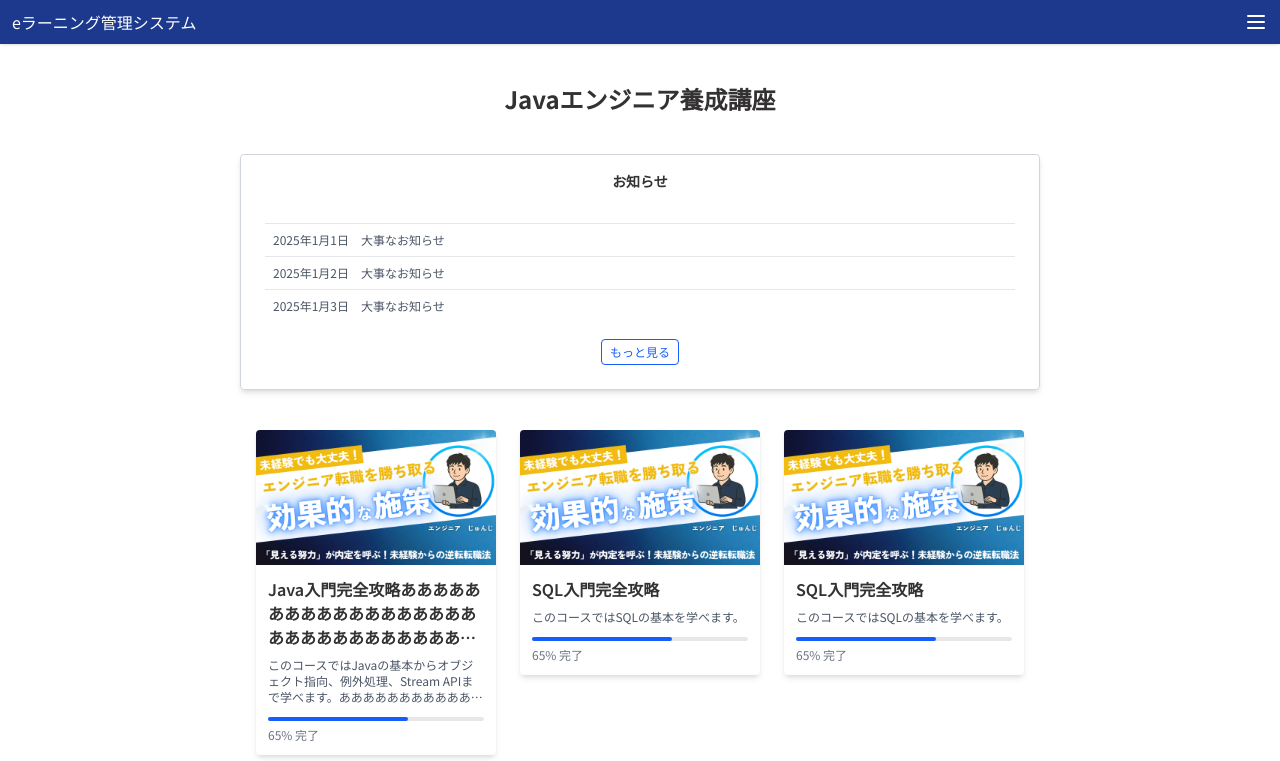
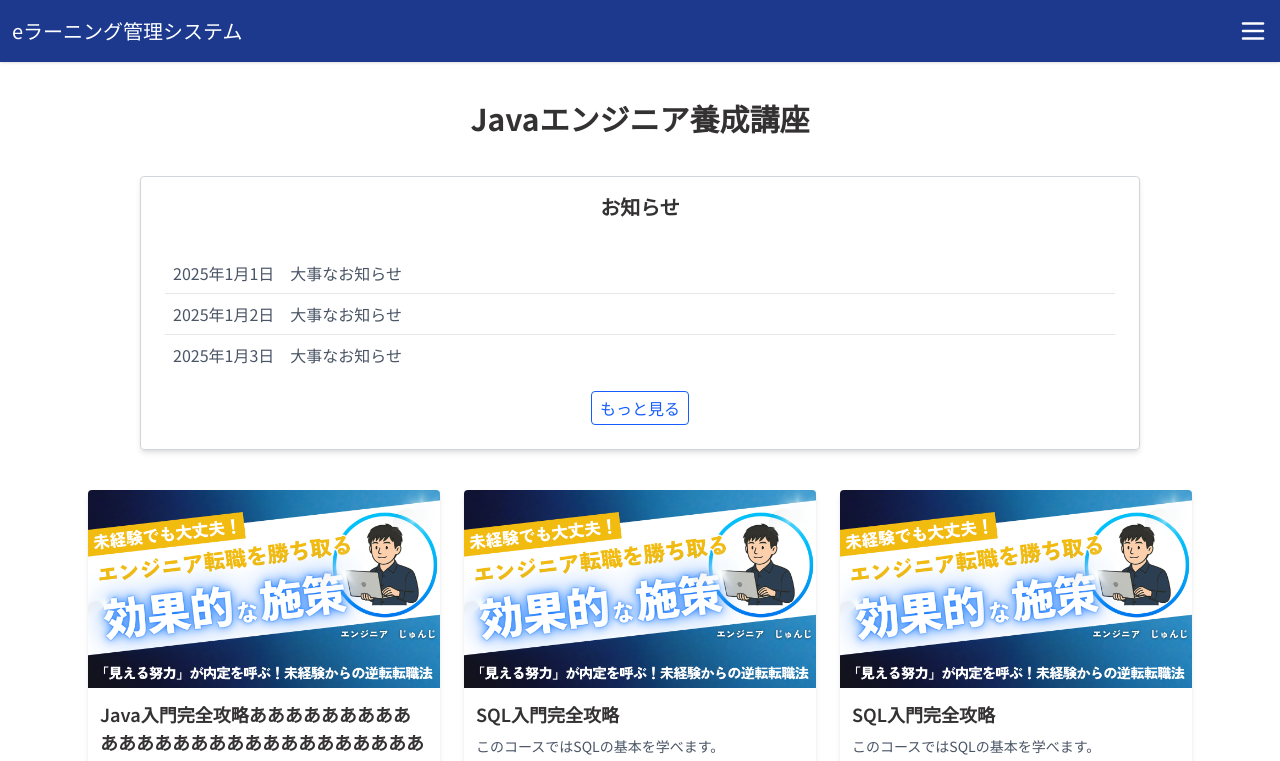
Before and after one commit to stra24/e-learning-management-system-frontend, a Next.js app: page / in a window 1280 px wide. Shown: the top 761 px of the page. Built offline with nearby package versions, Linux system fonts and the light colour scheme; no server answers.

Commit message:
一旦、コース一覧画面、レッスン画面の実装完了。

```diff
--- a/src/app/components/CourseCard.tsx
+++ b/src/app/components/CourseCard.tsx
@@ -1,3 +1,4 @@
+import { useRouter } from 'next/navigation';
 import Image from "next/image";
 
 type CourseCardProps = {
@@ -8,11 +9,15 @@ type CourseCardProps = {
   };
 
 export default function CourseCard({ imageUrl, title, progress, description }: CourseCardProps) {
+	const router = useRouter();
+	const toLessonPage = () => {
+		router.push('/lesson');
+	};
+
 	return (
-		<div className="relative max-w-[15rem] rounded-sm overflow-hidden shadow-md bg-white flex flex-col group">
+		<div onClick={toLessonPage} className="relative max-w-[22rem] rounded-sm overflow-hidden shadow-md bg-white flex flex-col group hover:cursor-pointer">
 			{/* ホバー時の背景オーバーレイ */}
 			<div className="absolute inset-0 bg-black opacity-0 group-hover:opacity-10 transition-opacity duration-200 pointer-events-none z-10" />
-
 
 			{/* サムネイル画像 */}
 			<div className="relative aspect-[16/9] overflow-hidden">
@@ -23,10 +28,10 @@ export default function CourseCard({ imageUrl, title, progress, description }: C
 			<div className="p-3 flex flex-col justify-between">
 				<div>
 					{/* コースタイトル */}
-					<h2 className="text-base font-semibold mb-2 line-clamp-3">{title}</h2>
+					<h2 className="text-lg font-semibold mb-2 line-clamp-3">{title}</h2>
 
 					{/* コース説明 */}
-					<p className="text-xs text-gray-600 mb-3 line-clamp-3">{description}</p>
+					<p className="text-sm text-gray-600 mb-3 line-clamp-3">{description}</p>
 				</div>
 
 				<div>
@@ -40,7 +45,7 @@ export default function CourseCard({ imageUrl, title, progress, description }: C
 					</div>
 
 					{/* 進捗率表示 */}
-					<p className="text-xs text-left text-gray-500 mt-1">{progress}% 完了</p>
+					<p className="text-sm text-left text-gray-500 mt-1">{progress}% 完了</p>
 				</div>
 			</div>
 		</div>
--- a/src/app/components/Header.tsx
+++ b/src/app/components/Header.tsx
@@ -1,11 +1,18 @@
 'use client';
 
+import { useRouter } from 'next/navigation';
 import { useState, useEffect, useRef } from 'react';
 import { Menu, X } from 'lucide-react';
 
 const Header = () => {
 	const [isOpen, setIsOpen] = useState(false);
 	const menuRef = useRef<HTMLDivElement>(null); // ハンバーガーメニュー全体の参照
+
+	const router = useRouter();
+
+	const toTopPage = () => {
+		router.push('/');
+	};
 
 	useEffect(() => {
 	  const handleClickOutside = (event: MouseEvent) => {
@@ -28,24 +35,24 @@ const Header = () => {
 
   return (
     <header className="fixed top-0 left-0 w-full bg-blue-900 text-white shadow z-50">
-      <div className="max-w-7xl mx-auto flex justify-between items-center py-2.5 px-3">
+      <div className="flex justify-between items-center py-4 px-3">
         {/* 左側：画面タイトル */}
-        <h1>eラーニング管理システム</h1>
+        <h1 onClick={toTopPage} className="text-xl hover:cursor-pointer">eラーニング管理システム</h1>
 
         {/* 右側：ハンバーガーメニュー */}
         <div className="relative" ref={menuRef}>
           <button
 		  	onClick={() => setIsOpen(!isOpen)}
-			className="focus:outline-none flex items-center"
+			className="focus:outline-none flex items-center hover:cursor-pointer"
 		  >
-            {isOpen ? <X size={24} /> : <Menu size={24} />}
+            {isOpen ? <X size={30} /> : <Menu size={30} />}
           </button>
 
           {isOpen && (
             <div className="absolute right-0 mt-2 w-40 bg-white text-black rounded shadow-md">
               <ul className="py-2">
-                <li className="px-4 py-2 hover:bg-gray-200 cursor-pointer">マイアカウント</li>
-                <li className="px-4 py-2 hover:bg-gray-200 cursor-pointer">ログアウト</li>
+                <li className="p-2 text-md hover:bg-gray-200 cursor-pointer">マイアカウント</li>
+                <li className="p-2 text-md hover:bg-gray-200 cursor-pointer">ログアウト</li>
               </ul>
             </div>
           )}
--- /dev/null
+++ b/src/app/components/LessonContent.tsx
@@ -0,0 +1,27 @@
+export default function LessonContent() {
+	return (
+	  <div className="flex-1 pt-10 px-10 overflow-y-auto">
+		<div className="h-[80vh] aspect-video mx-auto mb-2">
+		  {/* 本番ではReactPlayerやiframeを入れて動画を表示 */}
+		  <iframe
+			className="w-full h-full"
+			src="https://drive.google.com/file/d/1NO83lbAkhlDD6h3xbX0CX8rUbdUcInuD/preview"
+			title="YouTube video player"
+			allowFullScreen
+		  ></iframe>
+		</div>
+		<h1 className="text-2xl font-bold my-4">第1回：Javaとは？</h1>
+		<p className="text-base">
+		  このレッスンではJavaの概要について説明します。Javaがどのような場面で使われているのか、またその特徴について学びましょう。
+		  ああああああああああああああああああああああああああああああああああああああああああああああああ
+		  ああああああああああああああああああああああああああああああああああああああああああああああああ
+		  ああああああああああああああああああああああああああああああああああああああああああああああああ
+		  ああああああああああああああああああああああああああああああああああああああああああああああああ
+		  ああああああああああああああああああああああああああああああああああああああああああああああああ
+		  ああああああああああああああああああああああああああああああああああああああああああああああああ
+		  ああああああああああああああああああああああああああああああああああああああああああああああああ
+		  ああああああああああああああああああああああああああああああああああああああああああああああああ
+		</p>
+	  </div>
+	);
+  }
--- a/src/app/components/PageTitle.tsx
+++ b/src/app/components/PageTitle.tsx
@@ -2,10 +2,6 @@ type PageTitleProps = {
 	title: string;
   };
 
-export default function PageTitle({ title }: PageTitleProps) {
-	return (
-		<div className="w-full h-[110px] flex items-center justify-center">
-			<h1 className="text-2xl font-bold">{title}</h1>
-		</div>
-	);
-}
+  export default function PageTitle({ title }: PageTitleProps) {
+	return <h1 className="w-full flex items-center justify-center text-3xl font-bold p-10">{title}</h1>;
+  }
--- /dev/null
+++ b/src/app/components/Sidebar.tsx
@@ -0,0 +1,100 @@
+"use client";
+import { useState } from "react";
+import { ChevronDown, ChevronUp } from "lucide-react"; // lucide-reactを使用（インストールしていなければ `npm i lucide-react`）
+
+const lessonGroups = [
+  {
+    id: 1,
+    groupTitle: "Javaの準備",
+    lessons: [
+      { id: 1, title: "第1回：Javaとは？ああああああああああああああああああああああああああああああああああああああああああああああああああああああああああ" },
+      { id: 2, title: "第2回：変数と型" },
+      { id: 3, title: "第2回：変数と型" },
+      { id: 4, title: "第2回：変数と型" },
+      { id: 5, title: "第2回：変数と型" },
+      { id: 6, title: "第2回：変数と型" },
+      { id: 7, title: "第2回：変数と型" },
+      { id: 8, title: "第2回：変数と型" },
+      { id: 9, title: "第2回：変数と型" },
+      { id: 10, title: "第2回：変数と型" },
+      { id: 2, title: "第2回：変数と型" },
+      { id: 2, title: "第2回：変数と型" },
+      { id: 2, title: "第2回：変数と型" },
+      { id: 2, title: "第2回：変数と型" },
+      { id: 2, title: "第2回：変数と型" },
+      { id: 2, title: "第2回：変数と型" },
+      { id: 2, title: "第2回：変数と型" },
+      { id: 2, title: "第2回：変数と型" },
+    ],
+  },
+  {
+    id: 2,
+    groupTitle: "Javaの基本文法",
+    lessons: [
+      { id: 3, title: "第3回：条件分岐" },
+      { id: 4, title: "第4回：繰り返し処理" },
+    ],
+  },
+];
+
+export default function Sidebar() {
+  const [openGroups, setOpenGroups] = useState(
+    lessonGroups.map((group) => group.id) // 初期状態：すべて開いている
+  );
+
+  const toggleGroup = (groupId: number) => {
+    setOpenGroups((prev) =>
+      prev.includes(groupId)
+        ? prev.filter((id) => id !== groupId)
+        : [...prev, groupId]
+    );
+  };
+
+	return (
+		<div className="w-120 h-screen p-3 overflow-y-scroll">
+			<h2 className="text-xl mb-4">Java講座</h2>
+			<ul className="mb-11">
+				{lessonGroups.map((group) => {
+					const isOpen = openGroups.includes(group.id);
+					return (
+						<div
+							key={group.id}
+							className="border border-gray-300 rounded-sm mb-2"
+						>
+							{/* レッスングループ */}
+							<div
+								className="flex justify-between items-center text-base text-white px-2 py-2 rounded-tl-sm rounded-tr-sm cursor-pointer bg-blue-900"
+								onClick={() => toggleGroup(group.id)}
+							>
+								<span>{group.groupTitle}</span>
+								<div>
+									{isOpen ? (
+										<ChevronUp size={16} className="text-white" />
+									) : (
+										<ChevronDown size={16} className="text-white" />
+									)}
+								</div>
+							</div>
+
+							{/* レッスン */}
+							{isOpen && (
+							<div className="">
+								<ul>
+									{group.lessons.map((lesson) => (
+										<li
+										key={lesson.id}
+										className="text-base text-gray-800 mb-0 p-2 hover:bg-blue-200 cursor-pointer border-b border-gray-300"
+										>
+											{lesson.title}
+										</li>
+									))}
+								</ul>
+							</div>
+							)}
+						</div>
+					);
+				})}
+			</ul>
+		</div>
+	);
+}
--- a/src/app/layout.tsx
+++ b/src/app/layout.tsx
@@ -1,6 +1,5 @@
 import type { Metadata } from "next";
 import { Noto_Sans_JP  } from "next/font/google";
-import Header from "@/app/components/Header";
 import "./globals.css";
 
 const notoSansJp = Noto_Sans_JP({
@@ -19,8 +18,7 @@ export default function RootLayout({
 }>) {
   return (
     <html lang="ja">
-      <body className={`${notoSansJp.className} pt-11 pb-10`}>
-		<Header />
+      <body className={notoSansJp.className}>
         {children}
       </body>
     </html>
--- /dev/null
+++ b/src/app/lesson/page.tsx
@@ -0,0 +1,28 @@
+import type { Metadata } from "next";
+import Sidebar from "@/app/components/Sidebar";
+import LessonContent from "@/app/components/LessonContent";
+import Header from "@/app/components/Header";
+
+export const metadata: Metadata = {
+  title: "Create Next App",
+  description: "Generated by create next app",
+};
+
+export default function Home() {
+	return (
+		<div>
+			<Header />
+			<div className="flex mt-15"> {/* 画面全体を高さを使用 */}
+				{/* サイドバー部分 */}
+				<div className="w-120 max-h-screen fixed overflow-y-auto border border-r-1 border-gray-300">
+					<Sidebar />
+				</div>
+
+				{/* メインコンテンツ部分 */}
+				<div className="flex-1 max-h-screen ml-[30rem]">
+					<LessonContent />
+				</div>
+			</div>
+		</div>
+	);
+  }
--- a/src/app/page.tsx
+++ b/src/app/page.tsx
@@ -1,11 +1,12 @@
 "use client";
 import PageTitle from "@/app/components/PageTitle";
 import CourseCard from "@/app/components/CourseCard";
+import Header from "@/app/components/Header";
 import { useEffect, useState } from "react";
 import Link from "next/link";
 
 export default function Home() {
-  const [message, setMessage] = useState("");
+	const [message, setMessage] = useState("");
 
   useEffect(() => {
     fetch("http://localhost:8080/api/hello")
@@ -15,39 +16,42 @@ export default function Home() {
 
   return (
     <>
-		<PageTitle title="Javaエンジニア養成講座" />
+		<Header />
+		<div className="mt-15">
+			<PageTitle title="Javaエンジニア養成講座"/>
+		</div>
 
 		{/* お知らせ欄 */}
-		<div className="border border-gray-300 mx-auto max-w-[800px] rounded-sm overflow-hidden shadow-md flex flex-col mb-10">
+		<div className="border border-gray-300 mx-auto max-w-[1000px] rounded-sm overflow-hidden shadow-md flex flex-col mb-10">
 			{/* タイトル */}
 			<div className="text-center py-4">
-				<h2 className="text-sm font-semibold">お知らせ</h2>
+				<h2 className="text-xl font-semibold">お知らせ</h2>
 			</div>
 
 			{/* お知らせリスト */}
 			<div className="px-6 py-4">
-				<div className="border-t border-gray-200 p-2 hover:bg-gray-100">
-					<p className="text-gray-600 text-xs">2025年1月1日　大事なお知らせ</p>
+				<div className="border-b border-gray-200 p-2 hover:bg-gray-100  hover:cursor-pointer">
+					<p className="text-gray-600 text-md">2025年1月1日　大事なお知らせ</p>
 				</div>
-				<div className="border-t border-gray-200 p-2 hover:bg-gray-100">
-					<p className="text-gray-600 text-xs">2025年1月2日　大事なお知らせ</p>
+				<div className="border-b border-gray-200 p-2 hover:bg-gray-100  hover:cursor-pointer">
+					<p className="text-gray-600 text-md">2025年1月2日　大事なお知らせ</p>
 				</div>
-				<div className="border-t border-gray-200 p-2 hover:bg-gray-100">
-					<p className="text-gray-600 text-xs">2025年1月3日　大事なお知らせ</p>
+				<div className="border-gray-200 p-2 hover:bg-gray-100  hover:cursor-pointer">
+					<p className="text-gray-600 text-md">2025年1月3日　大事なお知らせ</p>
 				</div>
 			</div>
 
 			{/* Moreボタン */}
 			<div className="flex justify-center mb-6">
 				<Link href="/news" passHref>
-					<button className="border border-blue-600 text-blue-600 px-2 py-1 rounded-sm text-xs hover:bg-blue-600 hover:text-white transition duration-100">
+					<button className="border border-blue-600 text-blue-600 px-2 py-1 rounded-sm text-md hover:bg-blue-600 hover:text-white transition duration-100 hover:cursor-pointer">
 						もっと見る
 					</button>
 				</Link>
 			</div>
 		</div>
 
-		<div className="mx-auto grid grid-cols-3 gap-6 w-fit items-start">
+		<div className="mx-auto grid grid-cols-3 gap-6 w-fit items-start pb-10">
 			<CourseCard
 				imageUrl="/sample.png"
 				title="Java入門完全攻略あああああああああああああああああああああああああああああああああああああ"
```
